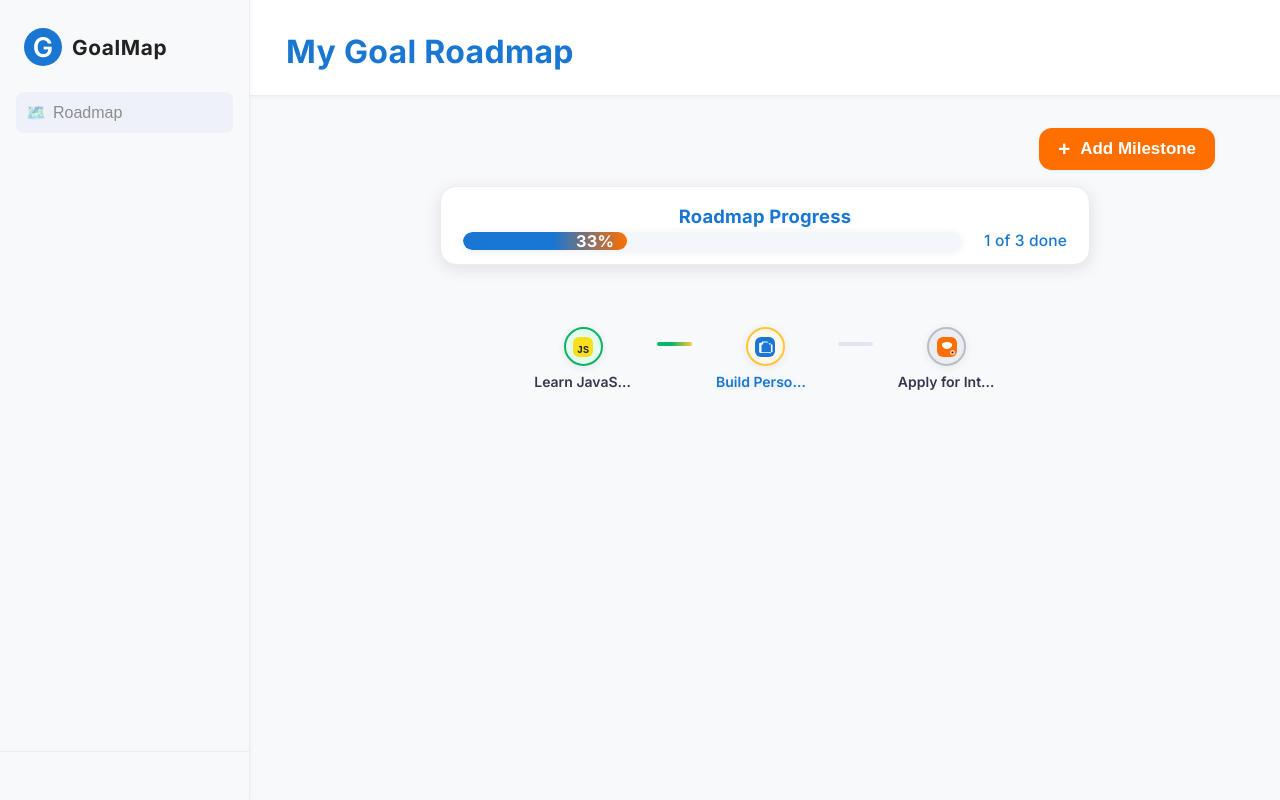
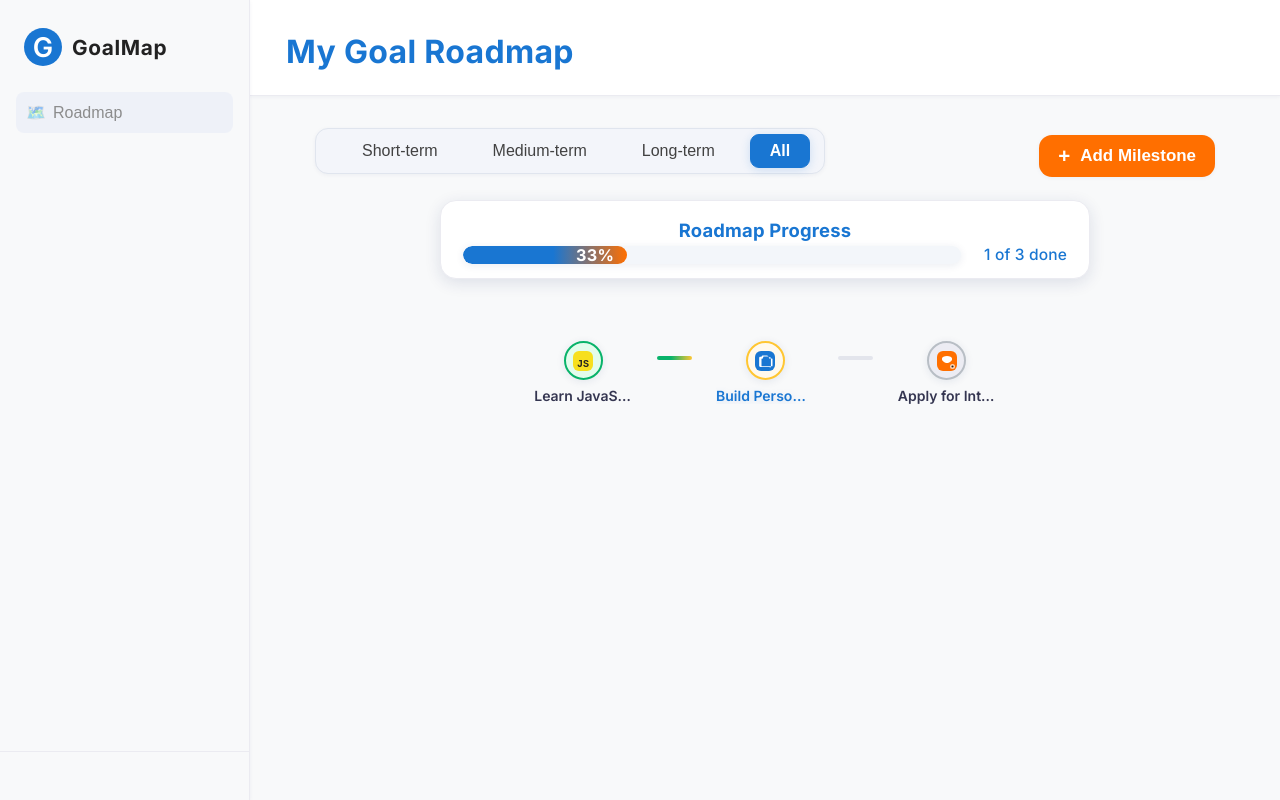
Before and after one commit to Workflow-Manager-admin/goalmap-navigator-111025-8d7507de, a React (Create React App) app in the folder frontend_react_app/: page / in a window 1280 px wide. Built offline with nearby package versions, Linux system fonts and the light colour scheme; the HTML template or start-up script is replaced by a standard one.

Commit message:
CheckPoint - cg1d525088

```diff
--- a/frontend_react_app/src/App.js
+++ b/frontend_react_app/src/App.js
@@ -115,21 +115,24 @@ const DEMO_MILESTONES = [
     title: "Learn JavaScript",
     description: "Get comfortable with JS fundamentals.",
     status: "Completed",
-    icon: "javascript"
+    icon: "javascript",
+    term: "short"
   },
   {
     id: 2,
     title: "Build Personal Project",
     description: "Create a portfolio project using JS.",
     status: "In Progress",
-    icon: "project"
+    icon: "project",
+    term: "medium"
   },
   {
     id: 3,
     title: "Apply for Internships",
     description: "Prepare resume. Start applications.",
     status: "Planned",
-    icon: "internship"
+    icon: "internship",
+    term: "long"
   }
 ];
 
@@ -239,6 +242,54 @@ function MilestoneRoadmapBar({ milestones, onMilestoneClick }) {
   );
 }
 
+/**
+ * TimelineFilter segmented control UI for filtering milestones by term.
+ * PUBLIC_INTERFACE
+ * Props:
+ * - value: current selected term ("short", "medium", "long", or "all")
+ * - onChange: callback to update filter value
+ */
+function TimelineFilter({ value, onChange }) {
+  const terms = [
+    { label: "Short-term", value: "short" },
+    { label: "Medium-term", value: "medium" },
+    { label: "Long-term", value: "long" },
+    { label: "All", value: "all" }
+  ];
+  return (
+    <div style={{
+      display: "flex", gap: 3, alignItems: "center", background: "#f3f5fa", padding: "5px 14px",
+      borderRadius: 13, margin: "0 0 10px 0", border: "1px solid #e0e5ee", boxShadow: "var(--shadow-sm)"
+    }}>
+      {terms.map(t => (
+        <button
+          key={t.value}
+          type="button"
+          className="btn-secondary"
+          onClick={() => onChange(t.value)}
+          style={{
+            background: value === t.value ? "var(--primary)" : "transparent",
+            color: value === t.value ? "#fff" : "var(--secondary)",
+            border: value === t.value ? "1.5px solid var(--primary)" : "1px solid transparent",
+            fontWeight: value === t.value ? 700 : 500,
+            borderRadius: 9,
+            fontSize: 16,
+            padding: "7px 19px",
+            transition: "all 0.12s",
+            cursor: value === t.value ? "default" : "pointer",
+            outline: value === t.value ? "none" : undefined,
+            boxShadow: value === t.value ? "0 2px 10px #1976d22e" : undefined
+          }}
+          disabled={value === t.value}
+          aria-pressed={value === t.value}
+        >
+          {t.label}
+        </button>
+      ))}
+    </div>
+  );
+}
+
 /** Main App component */
 function App() {
   // Existing demo state: milestone array, modal state, etc.
@@ -247,16 +298,20 @@ function App() {
   const [selectedMilestone, setSelectedMilestone] = useState(null);
   // AddMilestone modal UI state
   const [showAddModal, setShowAddModal] = useState(false);
+  // Timeline filter state
+  const [timelineFilter, setTimelineFilter] = useState("all");
 
   // Provide a clean "Add Milestone" handler
   function handleAddMilestone(data) {
     // Default status is "Pending", icon is default
+    // Default term to "short" if not provided (optional: could add selection UI in modal later)
     const customMilestone = {
       id: Date.now() + Math.floor(Math.random() * 99999),
       title: data.title,
       description: data.description || "",
       status: "Pending",
-      icon: "default"
+      icon: "default",
+      term: "short"
     };
     setMilestones((prev) => [...prev, customMilestone]);
     setShowAddModal(false);
@@ -275,6 +330,14 @@ function App() {
     );
     setShowMilestoneModal(false);
   }
+
+  // Filtering function for milestones
+  const filteredMilestones = React.useMemo(() =>
+    timelineFilter === "all"
+      ? milestones
+      : milestones.filter((m) => (m.term || "short") === timelineFilter),
+    [milestones, timelineFilter]
+  );
 
   // Main UI: dashboard style, roadmap section, progress, add-milestone button, modals.
   return (
@@ -297,7 +360,17 @@ function App() {
           <h1 className="dashboard-title" style={{margin:0}}>My Goal Roadmap</h1>
         </header>
         <section className="roadmap-section" style={{justifyContent: "flex-start"}}>
-          <div style={{display:"flex", alignItems:"center", maxWidth:900, width:"100%", margin:"0 auto 16px auto", justifyContent:"flex-end"}}>
+          <div style={{
+            display: "flex",
+            alignItems: "center",
+            maxWidth: 900,
+            width: "100%",
+            margin: "0 auto 16px auto",
+            justifyContent: "space-between",
+            flexWrap: "wrap",
+            gap: 10
+          }}>
+            <TimelineFilter value={timelineFilter} onChange={setTimelineFilter} />
             <button
               type="button"
               className="btn-accent"
@@ -312,9 +385,9 @@ function App() {
             </button>
           </div>
           {/* Progress bar */}
-          <ProgressTracker milestones={milestones} />
+          <ProgressTracker milestones={filteredMilestones} />
           {/* Roadmap horizontal bar */}
-          <MilestoneRoadmapBar milestones={milestones} onMilestoneClick={handleMilestoneClick} />
+          <MilestoneRoadmapBar milestones={filteredMilestones} onMilestoneClick={handleMilestoneClick} />
         </section>
         {/* Milestone detail modal */}
         {showMilestoneModal && selectedMilestone && (
```
